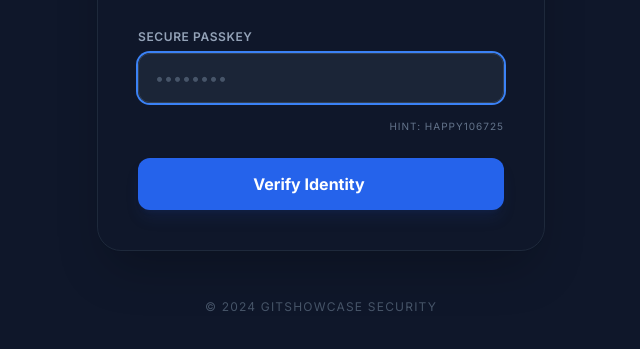
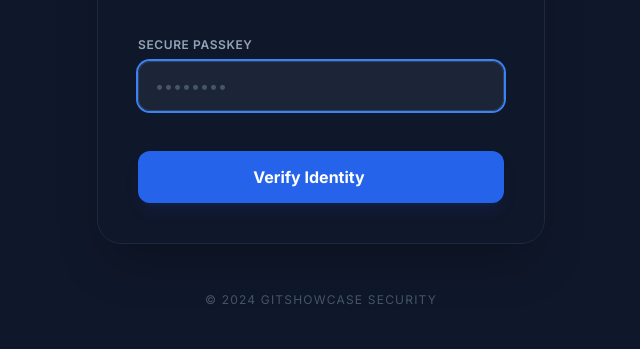
Before and after one commit to Moon50112344/moon501github, a website: page public/login.html in a window 1280 px wide. Shown: the part 383-732 px from the top of the page, without its empty margins (319-959 px from the left). Drawn offline with nearby package versions, Linux system fonts and the light colour scheme.

Commit message:
Remove login hint from login.html
Removed hint for login verification from the login page.

```diff
--- a/public/login.html
+++ b/public/login.html
@@ -40,9 +40,6 @@
                 Verification failed.
               </p>
               <div class="flex items-center">
-                <p class="custom-placeholder-hint text-[10px] uppercase tracking-widest ml-auto">
-                  Hint: happy106725
-                </p>
               </div>
             </div>
           </div>
```
